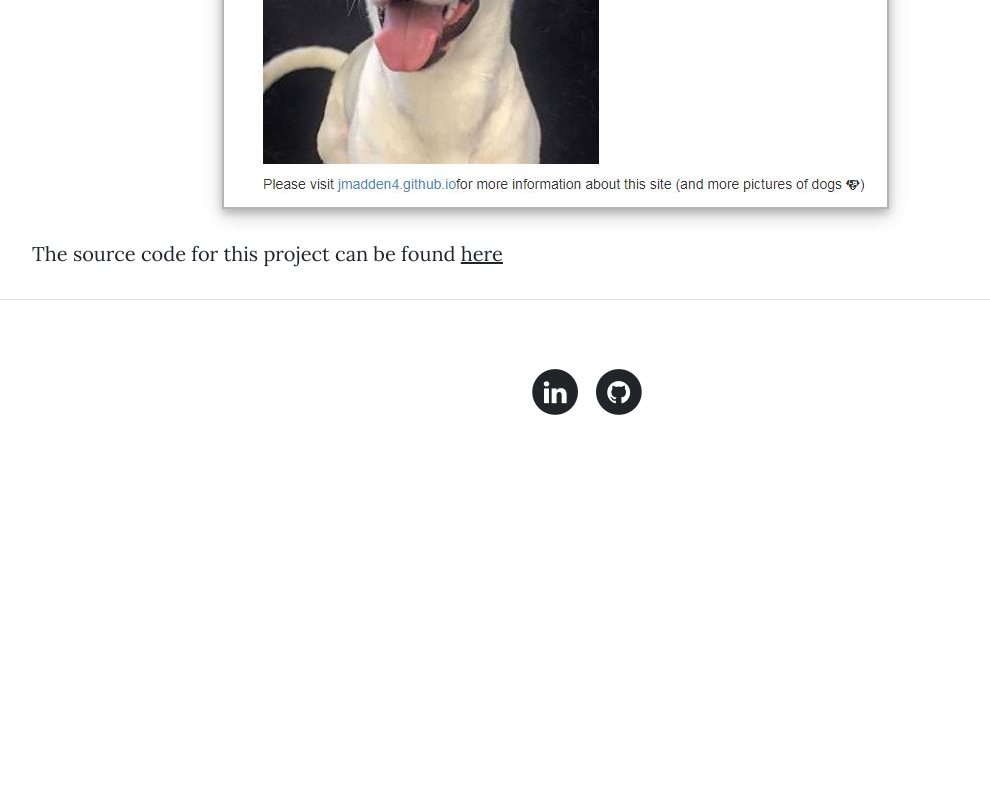
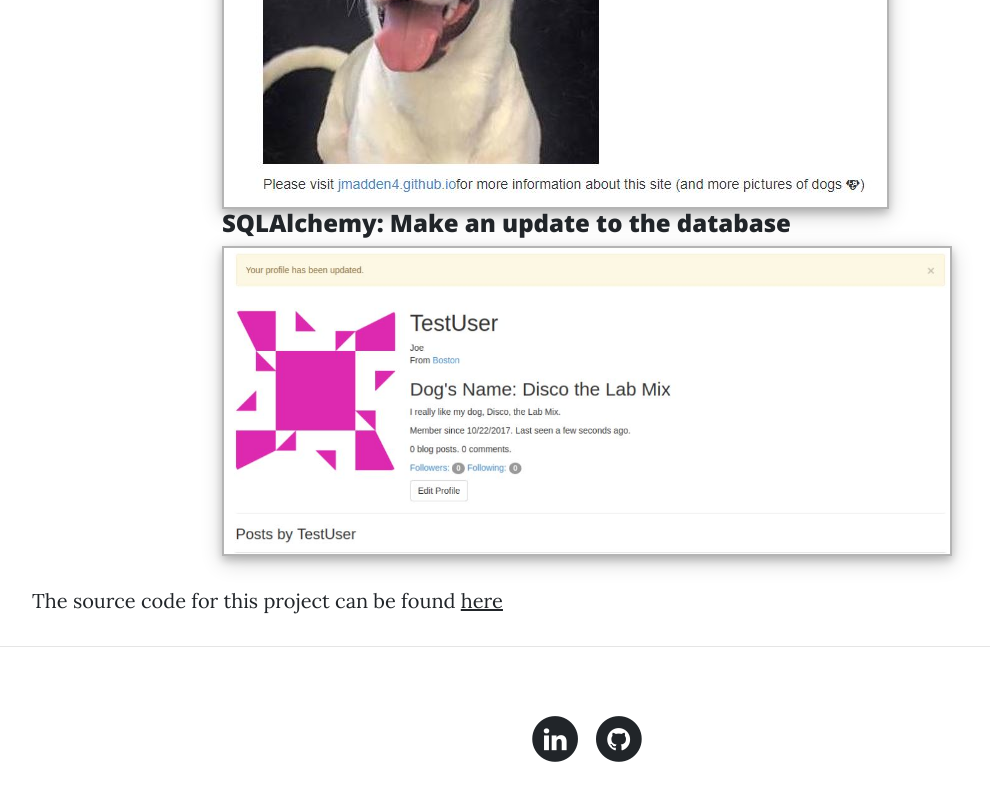
Before and after one commit to jmadden4/github.io, a website: page Flasky-and-Friends.html in a window 1280 px wide. Shown: the part 1015-1815 px from the top of the page, without its empty margins (53-1043 px from the left). Before the commit the page ends 1500 px from the top, so only its background shows below. Drawn offline with nearby package versions, Linux system fonts and the light colour scheme.

Commit message:
Update Flasky-and-Friends.html

```diff
--- a/Flasky-and-Friends.html
+++ b/Flasky-and-Friends.html
@@ -79,8 +79,15 @@
           <div class="col-lg-8 col-md-10 mx-auto">
 		  <h4><strong>Flasky & Friends</strong>: a FrankenStack approach to keeping up with the latest & greatest Machine Learning and Python Web App Frameworks</h4>
 		<img class="screenshot" src="/img/Flasky-and-Friends%20Home.JPG"></img>
+          </div>
 
+        </div>
+	    <div class="row">
+          <div class="col-lg-8 col-md-10 mx-auto">
+		  <h4><strong>SQLAlchemy</strong>: Make an update to the database</h4>
+		<img class="screenshot" src="/img/UpdatedProfileConfirmation.jpg"></img>
           </div>
+
         </div>
       <p>The source code for this project can be found <a href="http://github.com/jmadden4/flasky-and-friends/blob/master/README.md" target="_blank">here</a></p>
 	  </div>
```
